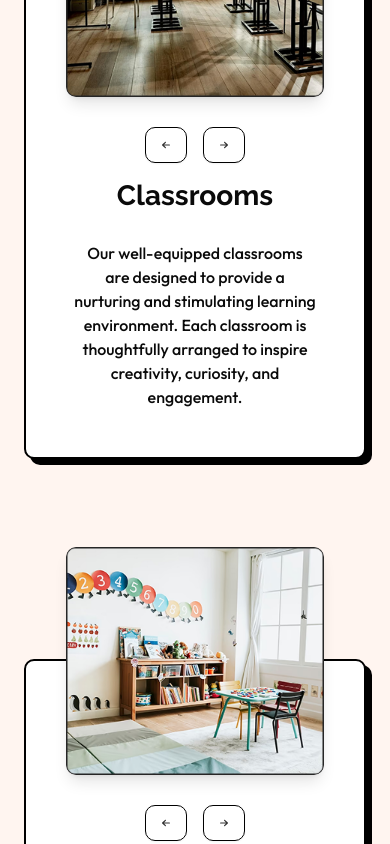
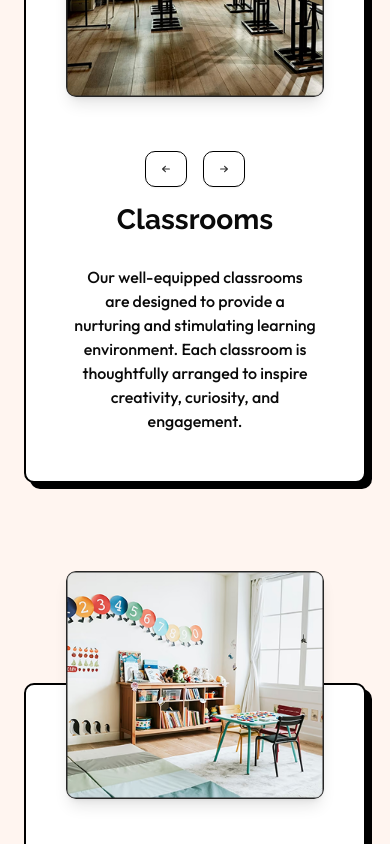
Before and after one commit to JoySarkarBD/Interview, a Next.js app: page / in a window 390 px wide. Shown: the part 8620-9464 px from the top of the page. Built offline with nearby package versions, Linux system fonts and the light colour scheme.

Commit message:
fix: adjust margin values for improved layout in RoomsGallery component

```diff
--- a/src/components/RoomsGallery.tsx
+++ b/src/components/RoomsGallery.tsx
@@ -184,7 +184,7 @@ const RoomsGallery = () => {
               </div>
 
               {/* Text + Arrows */}
-              <div className="mt-24 flex w-full flex-col lg:mt-0">
+              <div className="mt-30 flex w-full flex-col sm:mt-35 lg:mt-0">
                 <div className="flex flex-col-reverse items-center justify-between gap-3 lg:flex-row">
                   <h2 className="font-raleway text-center text-[28px] font-bold md:text-[34px] lg:text-left lg:text-[40px]">
                     {room.title}
```
